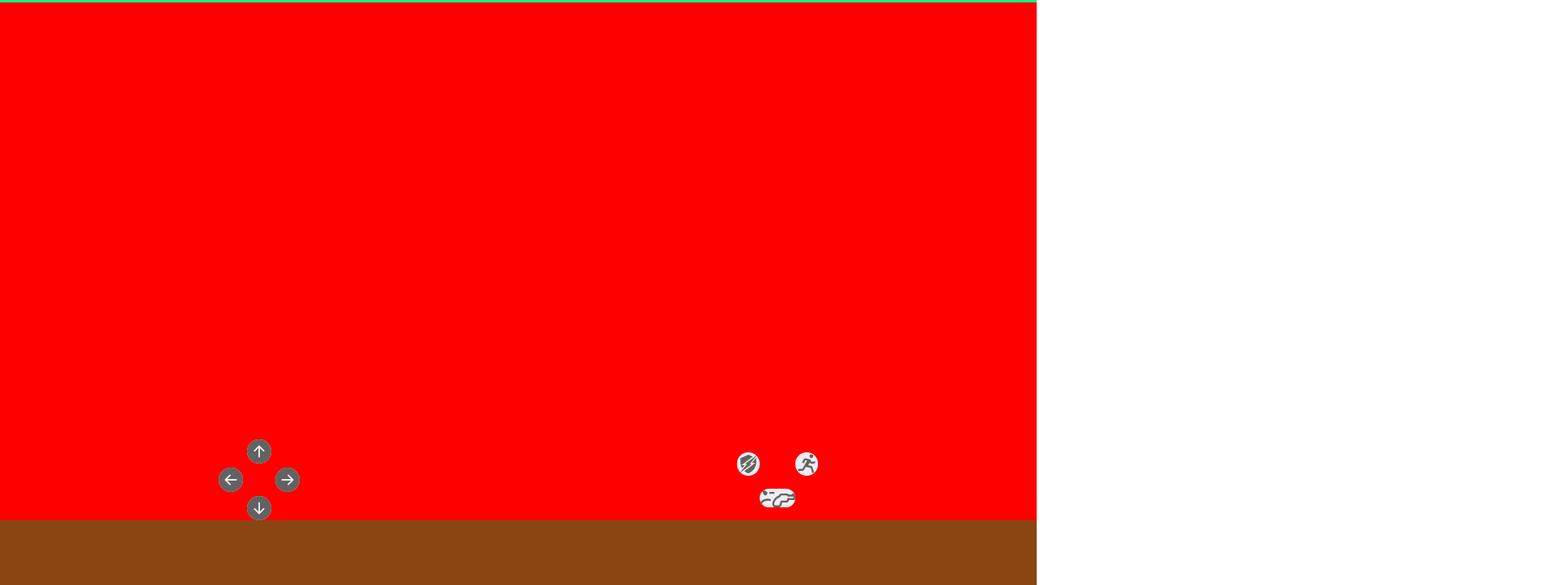
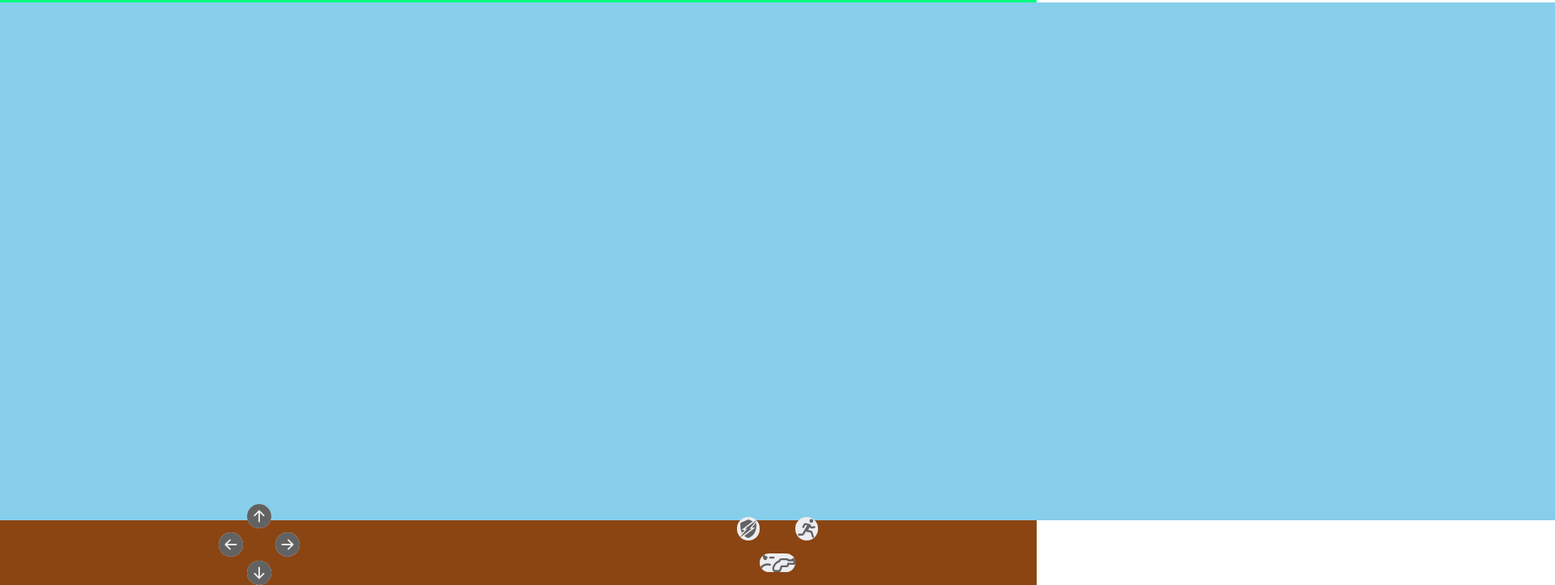
Before and after one commit to Wisterleys/adventure-game, a plain HTML site: page index.html in a window 1280 px wide. Shown: the part 77-800 px from the top of the page at 81% size, 1920 px wide, since content can reach past the window. Drawn offline with Linux system fonts and the light colour scheme.

Commit message:
Testando telas com posicionamento

```diff
--- a/css/control-grid.css
+++ b/css/control-grid.css
@@ -1,10 +1,11 @@
 
 #control-painel{
-    grid-area: control;
+    position:fixed;
+    bottom: 0px;
     width: 100%;
     display: flex;
     justify-content: space-around;
-    align-items: flex-end;
+    z-index: 100;
 }
 #control{
     width: 100px;
@@ -55,5 +56,5 @@
     width: 100%;
 }
 .btn-control{border-radius: 50px;background-color: rgb(237, 237, 241);}
-/* Hover está informando o JS para realizar o evento */
+/* Hover está informando o JS para realizar o evento de click*/
 .btn-control:active{background-color: rgb(0, 128, 0);}
--- a/css/orietation.css
+++ b/css/orietation.css
@@ -44,12 +44,15 @@
         height: 10vh;
     }
     main{
-        background-color: red;
+        position: relative;
         height: 80vh;
         grid-area: main;
-        display: grid;
-        grid-template-areas:    "."
-                                "control";
+    }
+    .cenario{
+        position: absolute;
+        width: 8000px;
+        height: 80vh;
+        background-color:skyblue;
     }
     #main-footer{
         height: 10vh;
--- a/index.html
+++ b/index.html
@@ -12,6 +12,7 @@
 
     </header>
     <main>
+        <div class="cenario"></div>
         <!-- Controls -->
         <div id="control-painel">
             <div id="control">
```
